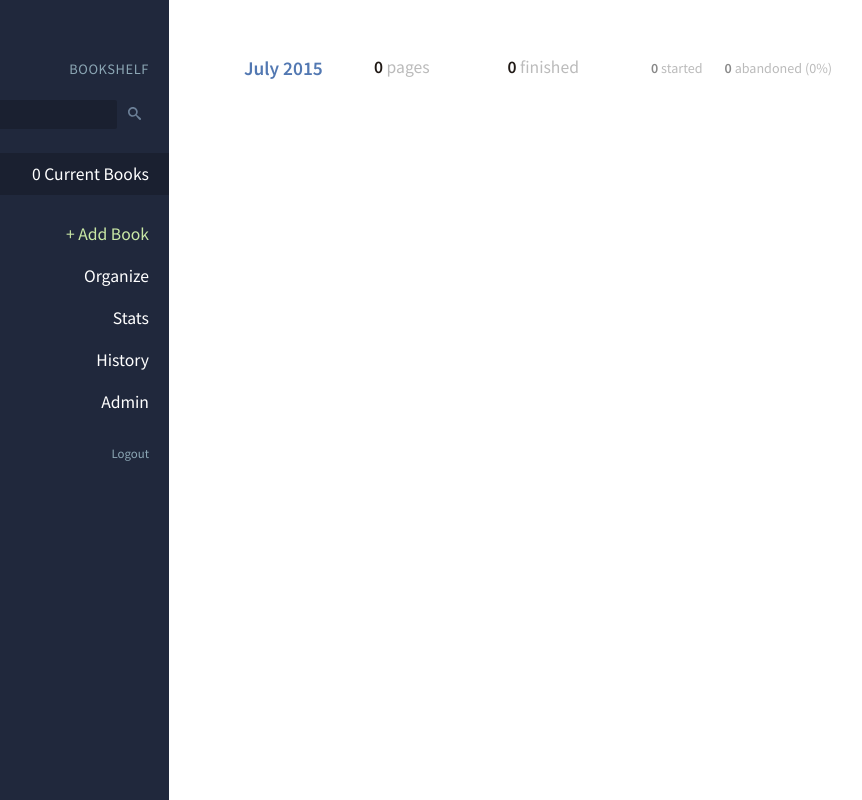
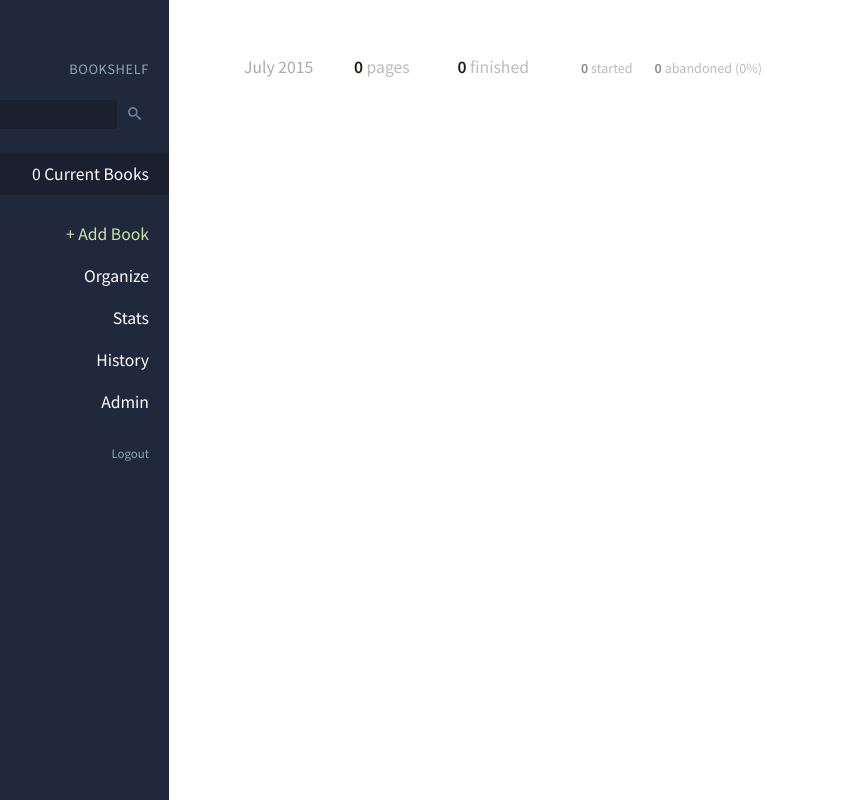
Before and after one commit to mod2/bookshelf, a Django app: page / in a window 1280 px wide. Shown: the whole page, without its empty margins (131-993 px from the left). Run offline with Django 3.2, Linux system fonts and the light colour scheme; the visitor is signed in with stand-in values (Sample User, id 1); data that the repository does not hold is empty.

Commit message:
Dashboard stats tweaks

```diff
--- a/bookshelf/static/style.css
+++ b/bookshelf/static/style.css
@@ -1226,10 +1226,10 @@ ul.stats.dashboard li {
 	padding-top: 0;
 }
 
-@media screen and (min-width: 700px) {
-	ul.stats.dashboard {
-		padding-bottom: 10px;
-	}
+ul.stats.dashboard li .label {
+	color: #aaa;
+	font-size: 1em;
+	font-weight: normal;
 }
 
 
@@ -1317,4 +1317,12 @@ ul.stats.dashboard li {
 	ul.stats li .started {
 		width: 70px;
 	}
+
+	ul.stats.dashboard li .pages {
+		width: 100px;
+	}
+
+	ul.stats.dashboard li span.group {
+		margin-left: 30px;
+	}
 }
```
